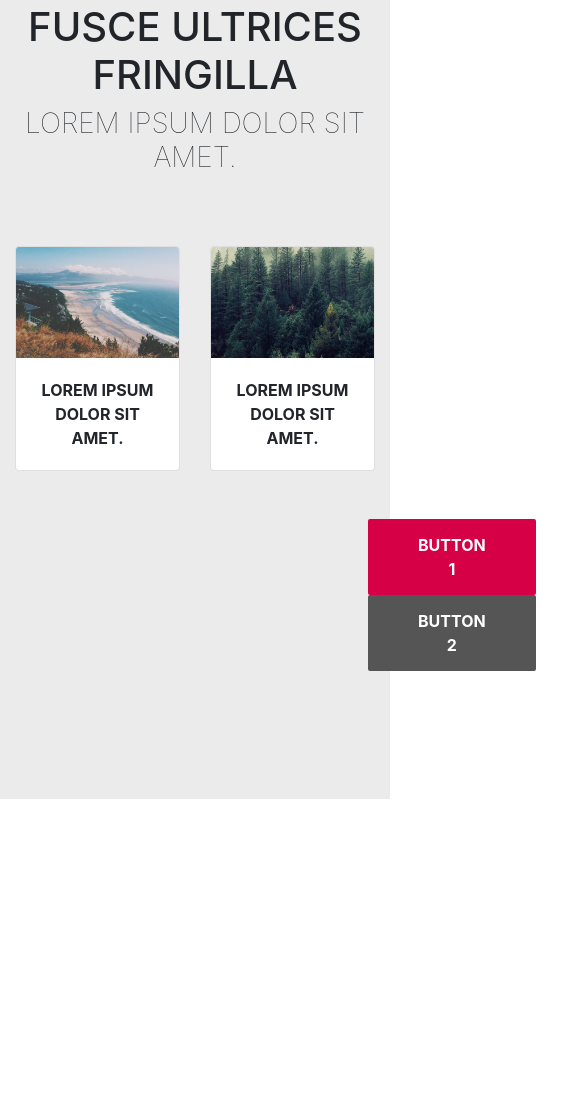
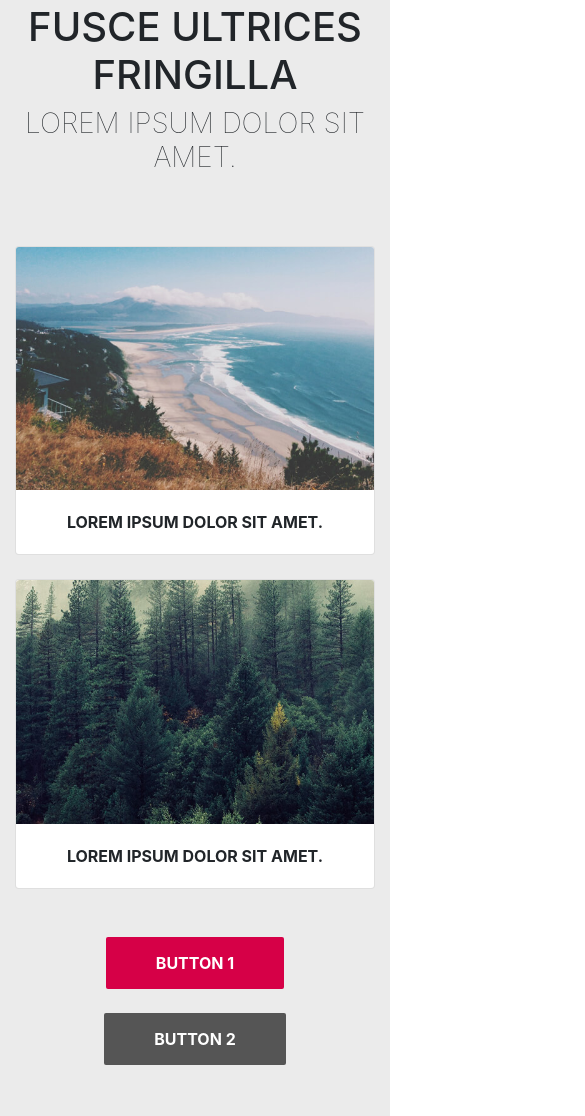
Before and after one commit to Maxlewa/html-sass-bootstrap-spatial, a website: page index.html in a window 390 px wide. Shown: the part 2049-3165 px from the top of the page, 585 px wide, since content can reach past the window. Before the commit the page ends 2848 px from the top, so only its background shows below. Drawn offline with nearby package versions, Linux system fonts and the light colour scheme.

Commit message:
section 2 responsive

```diff
--- a/index.html
+++ b/index.html
@@ -54,7 +54,7 @@
         </div>
         <div class="container">
             <div class="row d-flex justify-content-center">
-                <div class="col-6 d-flex justify-content-center">
+                <div class="col-12 col-sm-12 col-md-6 col-lg-6 d-flex justify-content-center pb-4 pb-sm-4 pb-md-0 pb-lg-0">
                     <div class="card" style="width: 33rem;">
                         <img src="./public/img/pic02.jpg" class="card-img-top" alt="...">
                         <div class="card-body">
@@ -62,7 +62,7 @@
                         </div>
                     </div>
                 </div>
-                <div class="col-6 d-flex justify-content-center">
+                <div class="col-12 col-sm-12 col-md-6 col-lg-6 d-flex justify-content-center">
                     <div class="card" style="width: 33rem;">
                         <img src="./public/img/pic03.jpg" class="card-img-top" alt="...">
                         <div class="card-body">
@@ -72,12 +72,12 @@
                 </div>
             </div>
         </div>
-        <div class="container py-5 px-20">
+        <div class="container py-5 px-2 px-sm-3 px-md-10 px-lg-20">
             <div class="row px-6">
-                <div class="col-6">
+                <div class="col-12 col-sm-12 col-md 12 col-lg-12 col-xl-6 pb-4 pb-sm-4 pb-md-4 pb-lg-4">
                     <button id="button1">BUTTON 1</button>
                 </div>
-                <div class="col-6">
+                <div class="col-12 col-sm-12 col-md 12 col-lg-12 col-xl-6">
                     <button id="button2">BUTTON 2</button>
                 </div>
             </div>
```
